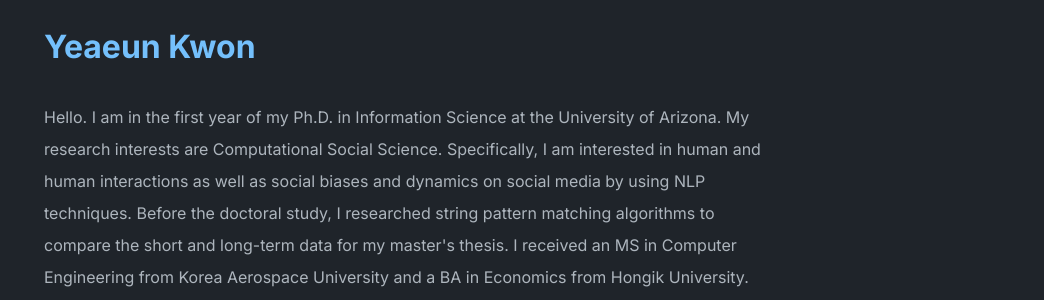
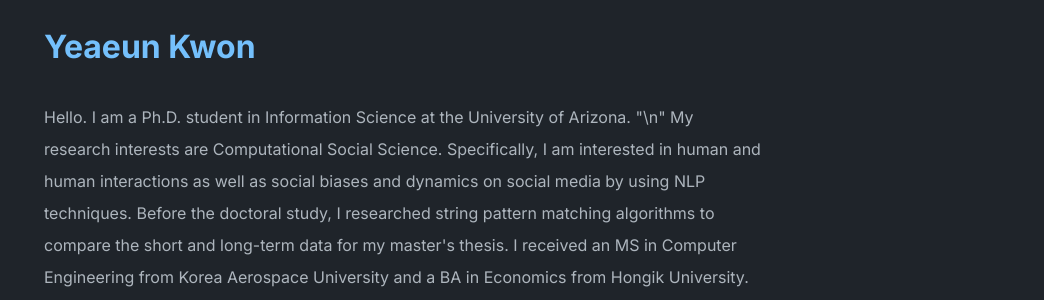
Before and after one commit to yeaeunkwon/yeaeunkwon.github.io, a Jekyll site: the page built from index.md, in a window 1280 px wide. Shown: the part 132-432 px from the top of the page, without its empty margins (236-1280 px from the left). Built offline with Jekyll 4.4.1, drawn with Linux system fonts in a browser that asks for light colours.

Commit message:
Update _config.yml

```diff
--- a/_config.yml
+++ b/_config.yml
@@ -2,7 +2,8 @@
 author: Yeaeun Kwon
 url: https://yeaeunkwon.github.io/ # root address of the site
 description: |
-    Hello. I am in the first year of my Ph.D. in Information Science at the University of Arizona.
+    Hello. I am a Ph.D. student in Information Science at the University of Arizona.
+    "\n"
     My research interests are Computational Social Science. Specifically, I am interested in human and human interactions as well as social biases and dynamics on social media by using NLP techniques.
     Before the doctoral study, I researched string pattern matching algorithms to compare the short and long-term data for my master's thesis.
     I received an MS in Computer Engineering from Korea Aerospace University and a BA in Economics from Hongik University.
```
